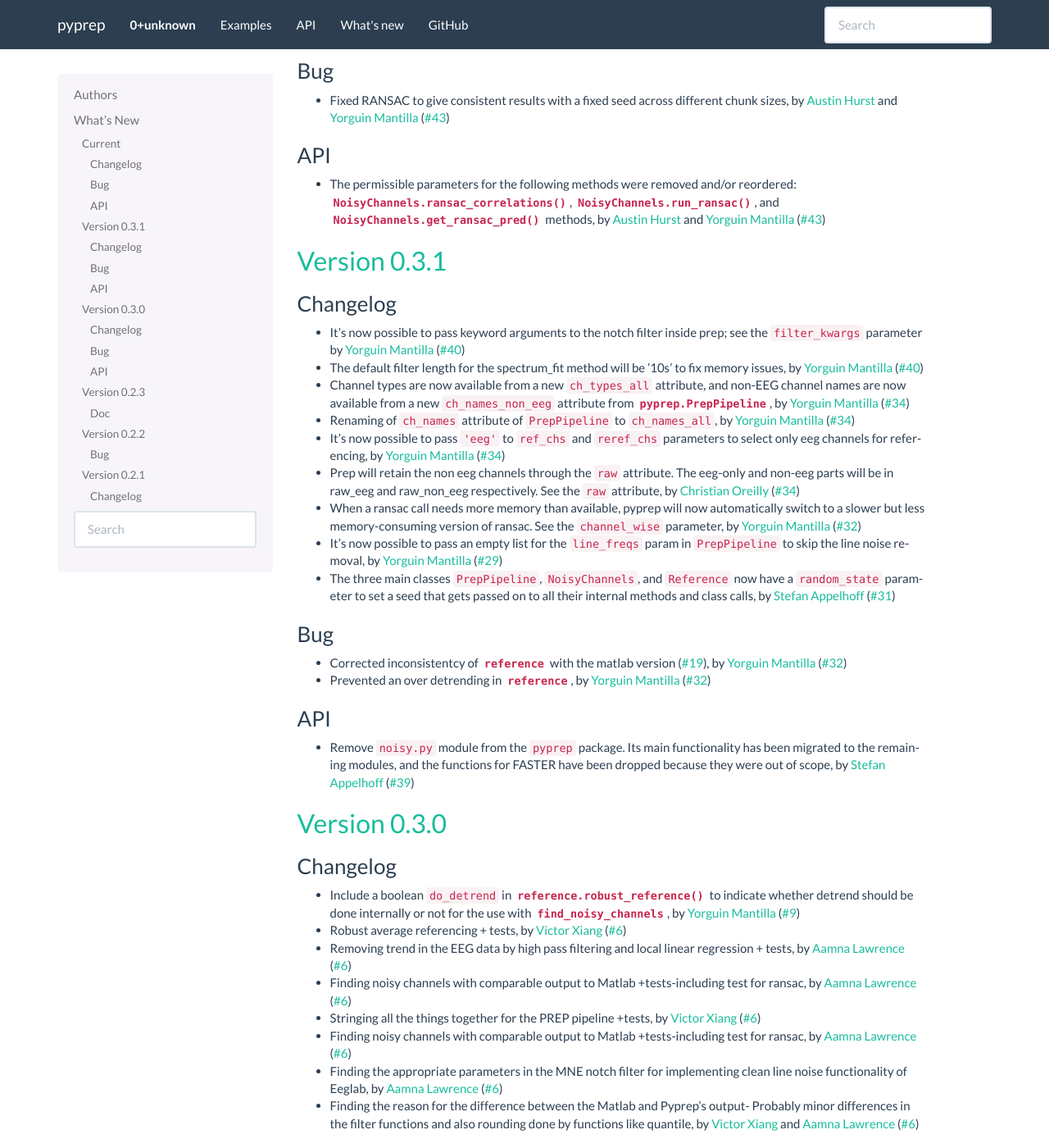
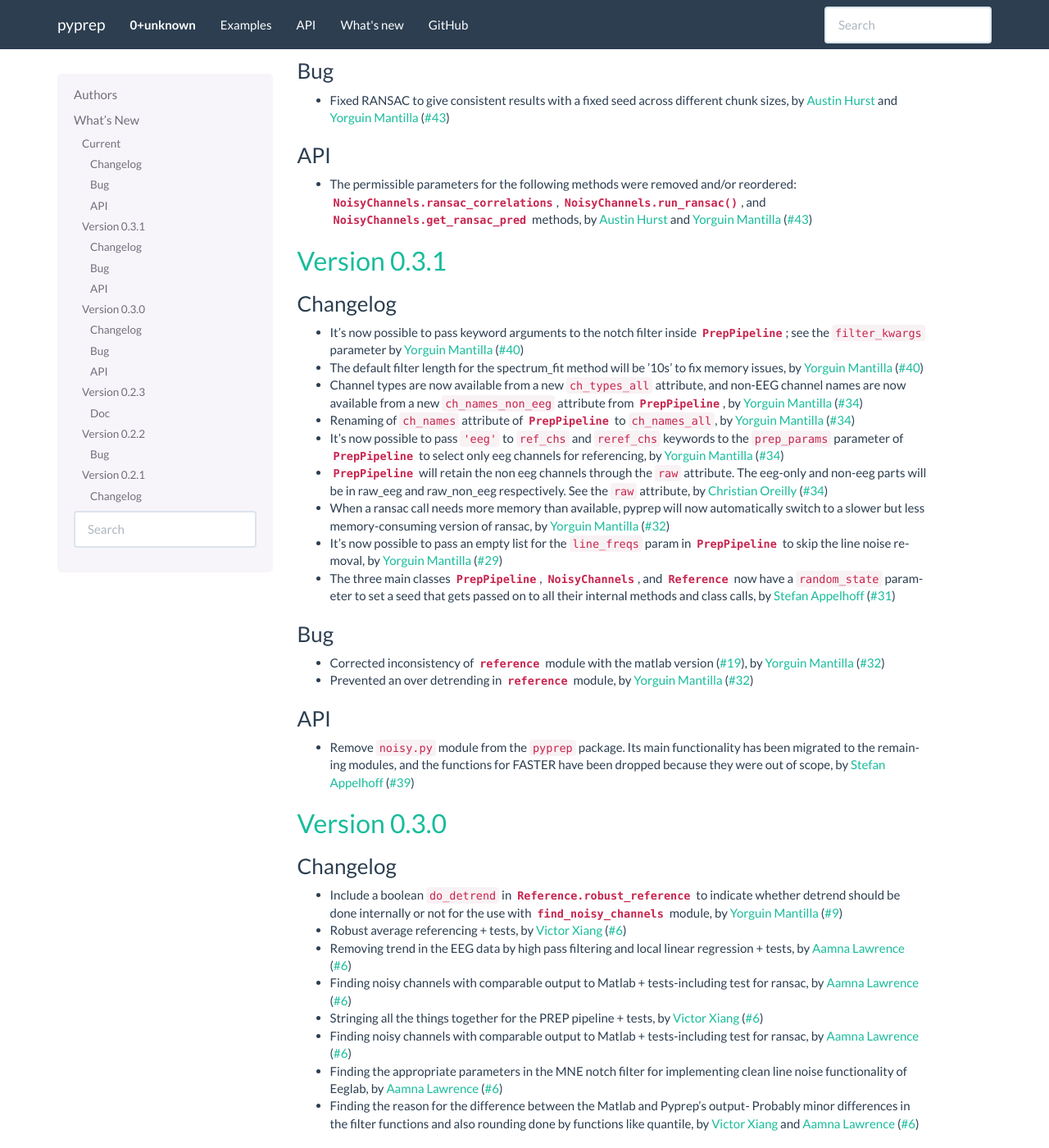
Before and after one commit to sappelhoff/pyprep, a Sphinx documentation site: the page built from docs/whats_new.rst, in a window 1280 px wide and 1400 px high, scrolled down 826 px. Shown: the whole window at 82% size. Built offline with Sphinx 7.4.7, drawn with Linux system fonts in a browser that asks for light colours; some of the changed text lies outside the part shown.

Commit message:
closes #46

```diff
--- a/docs/conf.py
+++ b/docs/conf.py
@@ -88,7 +88,7 @@
     "scipy": ("https://scipy.github.io/devdocs", None),
     "matplotlib": ("https://matplotlib.org", None),
 }
-intersphinx_timeout = 5
+intersphinx_timeout = 10
 
 sphinx_gallery_conf = {
     "examples_dirs": "../examples",
--- a/docs/sphinxext/gh_substitutions.py
+++ b/docs/sphinxext/gh_substitutions.py
@@ -21,7 +21,7 @@
     else:
         slug = "issues/" + text
     text = "#" + text
-    ref = "https://github.com/bids-standard/pyprep/" + slug
+    ref = "https://github.com/sappelhoff/pyprep/" + slug
     set_classes(options)
     node = reference(rawtext, text, refuri=ref, **options)
     return [node], []
--- a/docs/whats_new.rst
+++ b/docs/whats_new.rst
@@ -3,7 +3,7 @@
 Authors
 =======
 
-People who contributed to this software across releases (**in alphabetical order**)
+People who contributed to this software across releases (in **alphabetical order**)
 
 * `Aamna Lawrence`_
 * `Adam Li`_
@@ -33,8 +33,8 @@
 
 Changelog
 ~~~~~~~~~
-- Added two attributes :attr:`PrepPipeline.noisy_channels_before_interpolation` and :attr:`PrepPipeline.noisy_channels_after_interpolation` which have the detailed output of each noisy criteria, by `Yorguin Mantilla`_ (:gh:`45`)
-- Added two keys to the :attr:`PrepPipeline.noisy_channels_original` dictionary: ``bad_by_dropout`` and ``bad_by_SNR``, by `Yorguin Mantilla`_ (:gh:`45`)
+- Added two attributes :attr:`PrepPipeline.noisy_channels_before_interpolation <prep_pipeline.PrepPipeline>` and :attr:`PrepPipeline.noisy_channels_after_interpolation <prep_pipeline.PrepPipeline>` which have the detailed output of each noisy criteria, by `Yorguin Mantilla`_ (:gh:`45`)
+- Added two keys to the :attr:`PrepPipeline.noisy_channels_original <prep_pipeline.PrepPipeline>` dictionary: ``bad_by_dropout`` and ``bad_by_SNR``, by `Yorguin Mantilla`_ (:gh:`45`)
 - Changed RANSAC chunking logic to reduce max memory use and prefer equal chunk sizes where possible, by `Austin Hurst`_ (:gh:`44`)
 
 Bug
@@ -43,7 +43,7 @@
 
 API
 ~~~
-- The permissible parameters for the following methods were removed and/or reordered: :meth:`NoisyChannels.ransac_correlations`, :meth:`NoisyChannels.run_ransac`, and :meth:`NoisyChannels.get_ransac_pred` methods, by `Austin Hurst`_ and `Yorguin Mantilla`_ (:gh:`43`)
+- The permissible parameters for the following methods were removed and/or reordered: :meth:`NoisyChannels.ransac_correlations <find_noisy_channels.NoisyChannels.ransac_correlations>`, :meth:`NoisyChannels.run_ransac`, and :meth:`NoisyChannels.get_ransac_pred <find_noisy_channels.NoisyChannels.get_ransac_pred>` methods, by `Austin Hurst`_ and `Yorguin Mantilla`_ (:gh:`43`)
 
 .. _changes_0_3_1:
 
@@ -52,22 +52,22 @@
 
 Changelog
 ~~~~~~~~~
-- It's now possible to pass keyword arguments to the notch filter inside prep; see the ``filter_kwargs`` parameter by `Yorguin Mantilla`_ (:gh:`40`)
+- It's now possible to pass keyword arguments to the notch filter inside :class:`PrepPipeline <prep_pipeline.PrepPipeline>`; see the ``filter_kwargs`` parameter by `Yorguin Mantilla`_ (:gh:`40`)
 - The default filter length for the spectrum_fit method will be '10s' to fix memory issues, by `Yorguin Mantilla`_ (:gh:`40`)
-- Channel types  are now available from a new ``ch_types_all`` attribute, and non-EEG channel names are now available from a new ``ch_names_non_eeg`` attribute from :class:`pyprep.PrepPipeline`, by `Yorguin Mantilla`_ (:gh:`34`)
-- Renaming of ``ch_names`` attribute of ``PrepPipeline`` to ``ch_names_all``, by `Yorguin Mantilla`_ (:gh:`34`)
-- It's now possible to pass ``'eeg'`` to ``ref_chs`` and ``reref_chs`` parameters to select only eeg channels for referencing, by `Yorguin Mantilla`_ (:gh:`34`)
-- Prep will retain the non eeg channels through the ``raw`` attribute. The eeg-only and non-eeg parts will be in raw_eeg and raw_non_eeg respectively. See the ``raw`` attribute, by `Christian Oreilly`_ (:gh:`34`)
-- When a ransac call needs more memory than available, pyprep will now automatically switch to a slower but less memory-consuming version of ransac. See the ``channel_wise`` parameter, by `Yorguin Mantilla`_ (:gh:`32`)
-- It's now possible to pass an empty list for the ``line_freqs`` param in ``PrepPipeline`` to skip the line noise removal, by `Yorguin Mantilla`_ (:gh:`29`)
-- The three main classes ``PrepPipeline``, ``NoisyChannels``, and ``Reference`` now have a ``random_state`` parameter to set a seed that gets passed on to all their internal methods and class calls, by `Stefan Appelhoff`_ (:gh:`31`)
+- Channel types  are now available from a new ``ch_types_all`` attribute, and non-EEG channel names are now available from a new ``ch_names_non_eeg`` attribute from :class:`PrepPipeline <prep_pipeline.PrepPipeline>`, by `Yorguin Mantilla`_ (:gh:`34`)
+- Renaming of ``ch_names`` attribute of :class:`PrepPipeline <prep_pipeline.PrepPipeline>` to ``ch_names_all``, by `Yorguin Mantilla`_ (:gh:`34`)
+- It's now possible to pass ``'eeg'`` to ``ref_chs`` and ``reref_chs`` keywords to the ``prep_params`` parameter of :class:`PrepPipeline <prep_pipeline.PrepPipeline>` to select only eeg channels for referencing, by `Yorguin Mantilla`_ (:gh:`34`)
+- :class:`PrepPipeline <prep_pipeline.PrepPipeline>` will retain the non eeg channels through the ``raw`` attribute. The eeg-only and non-eeg parts will be in raw_eeg and raw_non_eeg respectively. See the ``raw`` attribute, by `Christian Oreilly`_ (:gh:`34`)
+- When a ransac call needs more memory than available, pyprep will now automatically switch to a slower but less memory-consuming version of ransac, by `Yorguin Mantilla`_ (:gh:`32`)
+- It's now possible to pass an empty list for the ``line_freqs`` param in :class:`PrepPipeline <prep_pipeline.PrepPipeline>` to skip the line noise removal, by `Yorguin Mantilla`_ (:gh:`29`)
+- The three main classes :class:`PrepPipeline <prep_pipeline.PrepPipeline>`, :class:`NoisyChannels <find_noisy_channels.NoisyChannels>`, and :class:`Reference <reference.Reference>` now have a ``random_state`` parameter to set a seed that gets passed on to all their internal methods and class calls, by `Stefan Appelhoff`_ (:gh:`31`)
 
 
 Bug
 ~~~
 
-- Corrected inconsistentcy of :mod:`reference` with the matlab version (:gh:`19`), by `Yorguin Mantilla`_ (:gh:`32`)
-- Prevented an over detrending in :mod:`reference`, by `Yorguin Mantilla`_ (:gh:`32`)
+- Corrected inconsistency of :mod:`reference` module with the matlab version (:gh:`19`), by `Yorguin Mantilla`_ (:gh:`32`)
+- Prevented an over detrending in :mod:`reference` module, by `Yorguin Mantilla`_ (:gh:`32`)
 
 
 API
@@ -83,25 +83,25 @@
 Changelog
 ~~~~~~~~~
 
-- Include a boolean ``do_detrend`` in :meth:`reference.robust_reference` to indicate whether detrend should be done internally or not for the use with :mod:`find_noisy_channels`, by `Yorguin Mantilla`_ (:gh:`9`)
+- Include a boolean ``do_detrend`` in :meth:`Reference.robust_reference <reference.Reference>` to indicate whether detrend should be done internally or not for the use with :mod:`find_noisy_channels` module, by `Yorguin Mantilla`_ (:gh:`9`)
 - Robust average referencing + tests, by  `Victor Xiang`_ (:gh:`6`)
 - Removing trend in the EEG data by high pass filtering and local linear regression + tests, by `Aamna Lawrence`_ (:gh:`6`)
-- Finding noisy channels with comparable output to Matlab +tests-including test for ransac, by `Aamna Lawrence`_ (:gh:`6`)
-- Stringing all the things together for the PREP pipeline +tests, by `Victor Xiang`_ (:gh:`6`)
-- Finding noisy channels with comparable output to Matlab +tests-including test for ransac, by `Aamna Lawrence`_ (:gh:`6`)
+- Finding noisy channels with comparable output to Matlab + tests-including test for ransac, by `Aamna Lawrence`_ (:gh:`6`)
+- Stringing all the things together for the PREP pipeline + tests, by `Victor Xiang`_ (:gh:`6`)
+- Finding noisy channels with comparable output to Matlab + tests-including test for ransac, by `Aamna Lawrence`_ (:gh:`6`)
 - Finding the appropriate parameters in the MNE notch filter for implementing clean line noise functionality of Eeglab, by `Aamna Lawrence`_ (:gh:`6`)
 - Finding the reason for the difference between the Matlab and Pyprep’s output- Probably minor differences in the filter functions and also rounding done by functions like quantile, by `Victor Xiang`_  and `Aamna Lawrence`_ (:gh:`6`)
 
 Bug
 ~~~
 
-- Prevent an undoing of the detrending in :mod:`find_noisy_channels`, by `Yorguin Mantilla`_ (:gh:`9`)
+- Prevent an undoing of the detrending in :mod:`find_noisy_channels` module, by `Yorguin Mantilla`_ (:gh:`9`)
 
 API
 ~~~
 
-- Oversaw modularization of PREP pipeline's submodules and a scikit learn style :func:`pyprep.fit`, by `Adam Li`_ (:gh:`6`)
-- Oversaw ChangeLog by `Victor Xiang`_  and `Aamna Lawrence`_ for transitioning pyPrep to Version 0.3.0, by `Adam Li`_ (:gh:`6`)
+- Oversaw modularization of PREP pipeline's submodules and a scikit learn style ``pyprep.fit``, by `Adam Li`_ (:gh:`6`)
+- Oversaw ChangeLog by `Victor Xiang`_  and `Aamna Lawrence`_ for transitioning pyprep to Version 0.3.0, by `Adam Li`_ (:gh:`6`)
 
 .. _changes_0_2_3:
 
```
Also changed, not shown: other parts of docs/whats_new.rst (+2 -3 lines), 3 other files.
